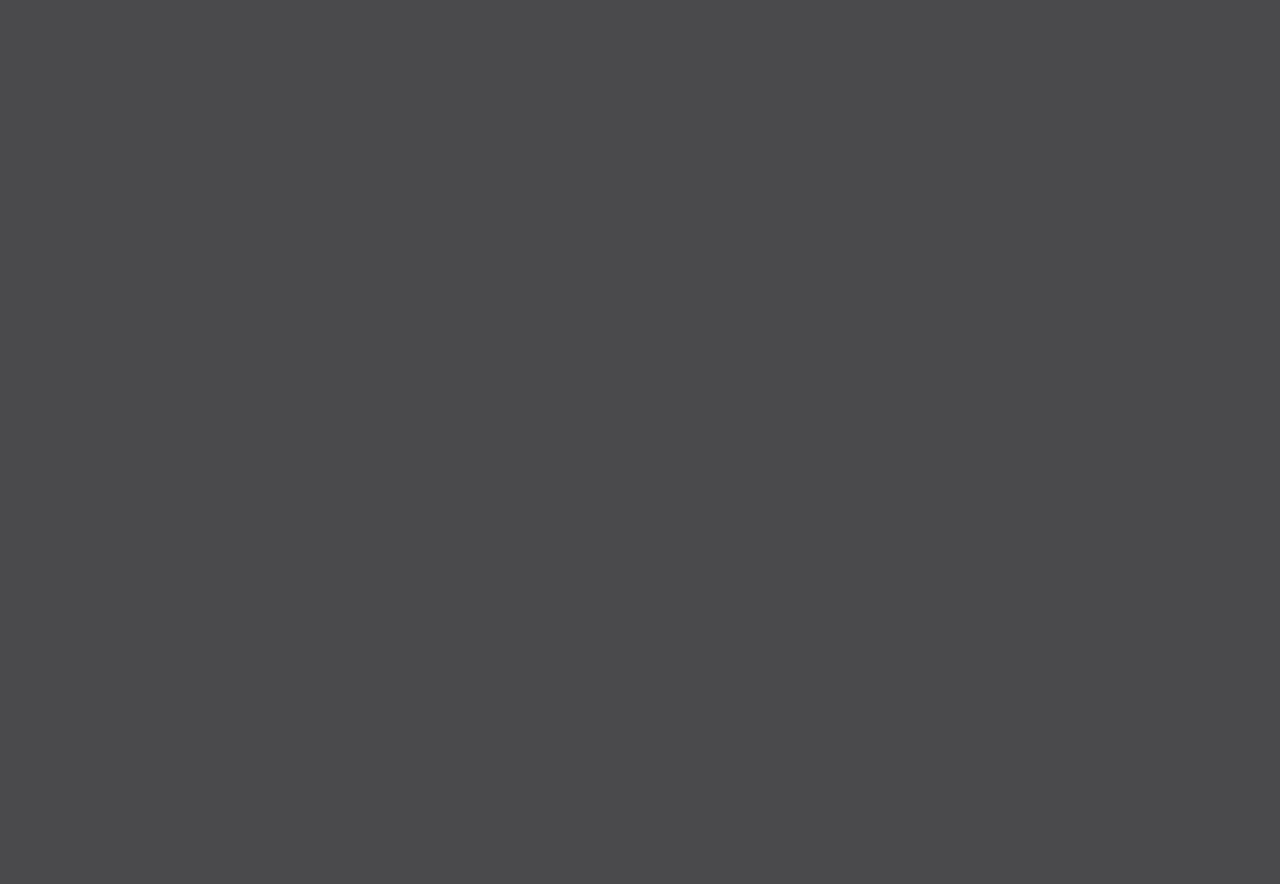
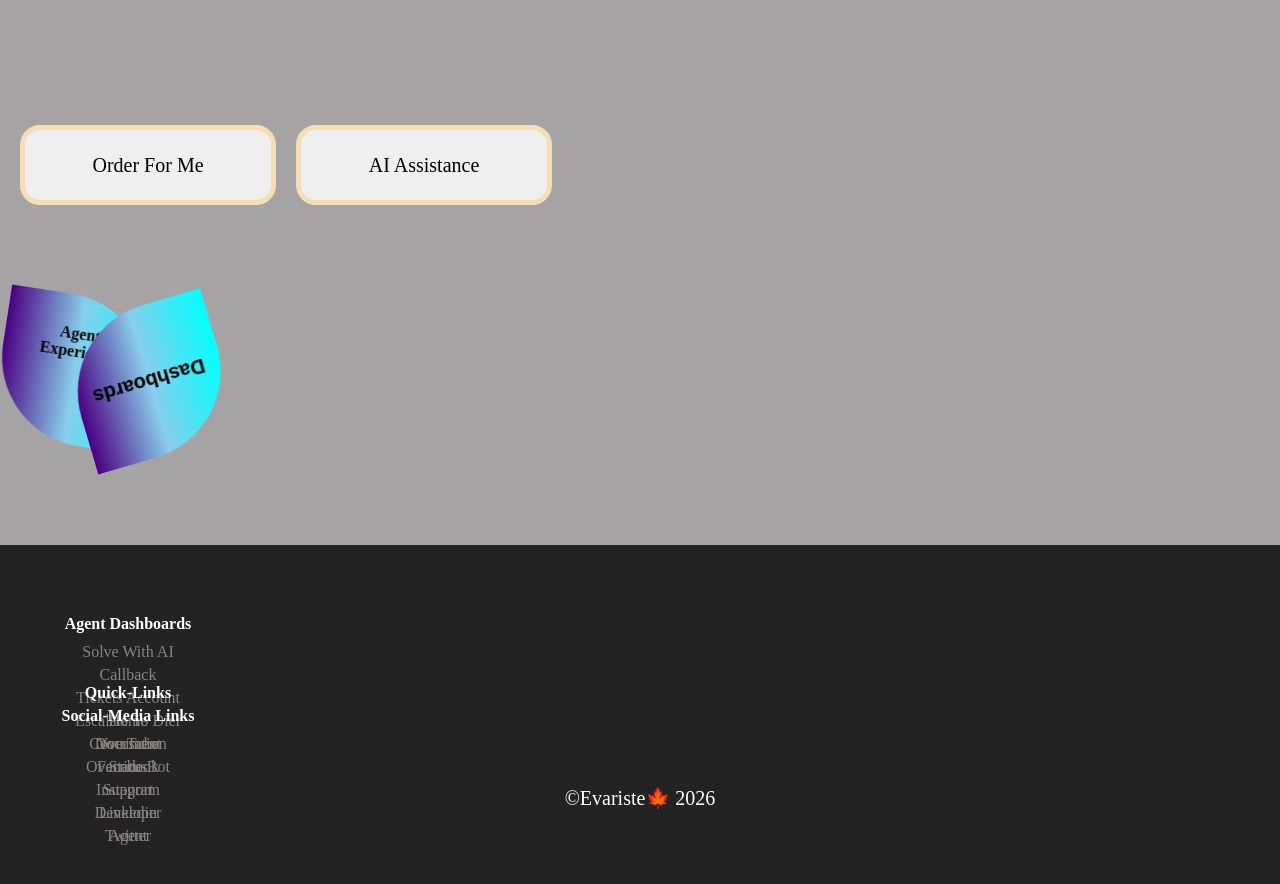
Before and after one commit to evariste123/my-website-from-reactjs, a React (Vite) app: page /agent in a window 1280 px wide. Shown: the part 320-1204 px from the top of the page. Before the commit the page ends 800 px from the top, so only its background shows below. Built offline with nearby package versions, Linux system fonts and the light colour scheme.

Commit message:
11th commit

```diff
--- a/src/component/home.jsx
+++ b/src/component/home.jsx
@@ -72,7 +72,6 @@ function Home() {
             </div>
         </form>
     </div>
-     <section className='af'>
         <div className='oth'>
             <div className='cool'>
             <a href="">trust center</a>
@@ -83,7 +82,6 @@ function Home() {
         </div>
         <div className='fte'>
             <div className='set'>
-                <p>©evariste🍁 leaf 2026</p>
                 <select id='syste'>
                     <option value="">system</option>
                     <option value="">dark</option>
@@ -91,7 +89,6 @@ function Home() {
                 </select>
             </div>
         </div>
-    </section>
             </section>
             <div className="lang">
                 <h2>language setting🌍</h2>
@@ -118,6 +115,9 @@ function Home() {
                     </select>
                 </div>
             </div>
+             <div className="pota">
+                <p>©Evariste🍁 2026</p>
+            </div>
         </div>
     )
 }
--- a/src/index.css
+++ b/src/index.css
@@ -1,6 +1,6 @@
 
 body{
-background-color: #4a4a4d;
+background-color: #002919;
   margin: none;
 }
 .navbar{
@@ -805,24 +805,24 @@ cursor: pointer;
 }
 .g{
   position: relative;
-  justify-self: left;
+ text-align: center;
   background-color: transparent;
   width: 20vw;
   height: auto;
-  bottom: 50px;
+  bottom: 40px;
 }
 .g h1{
   position: relative;
   text-align: center;
   font-size: 20px;
-  top: 120px;
+  top: 80px;
 }
 .link{
   position: relative;
   display: grid;
   text-align: center;
   flex: auto;
-  top: 100px;
+  top: 70px;
 }
 .link a{
   position: relative;
@@ -830,7 +830,7 @@ cursor: pointer;
   color: rgb(179, 179, 182);
   text-decoration: none;
   cursor: pointer;
-  top: 10px;
+
 }
 .link a:hover{
   position: relative;
@@ -840,24 +840,23 @@ cursor: pointer;
 }
 .su{
   position: absolute;
-  width: 20vw;
-  height: auto;
-  justify-self: center;
-  text-align: center;
-  background-color: transparent;
-  cursor: pointer;
-  bottom: 480px;
+  width: 30vw;
+  height: auto;
+  justify-self: center;
+  text-align: center;
+  background-color:transparent;
+  cursor: pointer;
+  bottom: 330px;
   flex: auto;
 }
 .su h1{
   position: relative;
   font-size: 20px;
-  top: 25px;
+ bottom: 10px;
   font-style: italic;
 }
 .s{
-  position: relative;
-  text-align: center;
+  gap: 0px;
   display: grid;
 }
 .s a{
@@ -866,7 +865,7 @@ cursor: pointer;
   color: rgb(165, 165, 167);
   flex: auto;
   cursor: pointer;
-  top: 15px;
+  bottom: 20px;
 }
 .s a:hover{
   position: relative;
@@ -881,7 +880,8 @@ cursor: pointer;
   width: 20vw;
   height: auto;
   text-align: center;
-  bottom:480px;
+  background-color: transparent;
+  bottom:330px;
   flex: auto;
   margin-right: 20px;
 }
@@ -913,6 +913,7 @@ cursor: pointer;
 .form1{
   position: relative;
   justify-self: center;
+  bottom: 80px;
 }
 .f h1{
   position: relative;
@@ -963,16 +964,12 @@ cursor: pointer;
     display: grid;
   }
 }
-.af{
-  position: relative;
-  background-color: transparent;
-  top: 0px;
-}
 .oth{
   position: relative;
   width: 60vw;
   height: auto;
   justify-self: left;
+  bottom: 60px;
 }
 .cool{
   position: relative;
@@ -996,22 +993,15 @@ cursor: pointer;
 }
 .fte{
   position: absolute;
-  justify-self: end;
-  top: 100px;
+  justify-self: right;
+  top: 400px;
 }
 .set{
   position: relative;
   text-align: center;
 }
-.set p{
-  position: relative;
- overflow-wrap: break-word;
-  top: 30px;
-}
 .set select{
   position: relative;
-  width: 10vw;
-  height: 6vh;
   border: 1px solid transparent;
   cursor: pointer;
   background-color: transparent;
@@ -1029,6 +1019,19 @@ cursor: pointer;
   color: white;
   text-align: center;
   border-radius: 10px;
+}
+.pota{
+  position: relative;
+  color: white;
+  top: 180px;
+  text-align: center;
+  justify-self: center;
+  margin-left: 20px;
+}
+.pota p{
+  position: relative;
+  font-size: medium;
+  bottom: 20px;
 }
 #login.login{
   position: relative;
@@ -1356,8 +1359,8 @@ top: 200px;
   background-color: #181717;
   color: white;
   width: 100vw;
-  height: 105vh;
-  top: 488px;
+  height: 75vh;
+  top: 470px;
   justify-self: center;
 }
 .header{
@@ -2601,7 +2604,7 @@ font-weight: 900;
 .lang{
   position: relative;
   color: white;
-  top: 300px;
+  top: 270px;
   justify-self: left;
 }
 .language{
@@ -2996,3 +2999,217 @@ text-align: center;
   font: 20px bold;
   color: rgb(65, 63, 63);
 }
+#agent.agent{
+  position: relative;
+  width: 100vw;
+  height: 125vh;
+  background-color: #a5a3a3;
+  top: 45px;
+  justify-self: center;
+}
+.agent p{
+  position: relative;
+  top: 50px;
+  color: #1b1b1b;
+  overflow-wrap: break-word;
+  text-align: center;
+  font: 20px bold
+}
+.agent1{
+  position: absolute;
+  top: 380px;
+  justify-self: center;
+}
+.agent1 button{
+  position: relative;
+  width: 20vw;
+  height: 10vh;
+  overflow-wrap: break-word;
+  font: 20px bold;
+  cursor: pointer;
+  text-transform: capitalize;
+  border: 5px solid wheat;
+  border-radius: 20px;
+  margin-left: 20px;
+}
+.agent1 button:hover{
+  position: relative;
+  background-color: #030303;
+  color: white;
+  transition: all ease-in 0.3s;
+}
+.agent2{
+  position: absolute;
+  justify-self: center;
+  top: 550px;
+  width: 150px;
+  text-align: center;
+  height: 150px;
+  border-radius: 0 90px 0 90px;
+  background: linear-gradient(to right,indigo,skyblue,cyan);
+  animation-timing-function: 300ms;
+  animation-duration: 15s;
+  animation-name: agent2;
+  animation-delay: 5s;
+  animation-iteration-count: infinite;
+}
+@keyframes agent2{
+  from{
+    transform: rotate(0deg);
+  }
+  to{
+    transform: rotate(360deg);
+  }
+}
+.agent2 b{
+  position: relative;
+  top: 30px;
+  color: #050505;
+  font: bold;
+}
+.agent3 button{
+  position: absolute;
+  top: 0px;
+  width: 150px;
+  border: none;
+  height: 150px;
+  background: linear-gradient(to right,cyan,skyblue,indigo);
+  border-radius: 90px 0 90px 0;
+  animation-timing-function: 300ms;
+  animation-duration: 10s;
+  animation-name: agent3;
+  animation-delay: 3s;
+  animation-iteration-count: infinite;
+}
+@keyframes agent3{
+  from{
+    transform: rotate(0deg);
+  }
+  to{
+    transform: rotate(360deg);
+  }
+}
+.agent3 h6{
+  position: relative;
+  color: black;
+  font-size: 20px;
+  font: bold;
+}
+.agent4{
+  position: absolute;
+  background-color: #242323;
+  width: 100vw;
+  top: 800px;
+  text-transform: capitalize;
+  height: 50vh;
+  justify-self: center;
+}
+.agent0{
+  position: relative;
+  width: 20vw;
+  height: auto;
+  text-align: center;
+  flex: auto;
+  top: 80px;
+  background-color: transparent;
+}
+.agent0 b{
+  position: relative;
+  color: white;
+  font: bold;
+  bottom: 10px;
+}
+.agent5{
+  display: grid;
+  gap: 5px;
+}
+.agent5 a{
+  position: relative;
+  color: #888484;
+  cursor: pointer;
+text-decoration: none;
+flex: auto;
+}
+.agent5 a:hover{
+  position: relative;
+  transition: all ease-in 0.3s;
+  color: #f7f4f4;
+  transform: translateY(2px);
+  padding-left: 2px;
+}
+.agent6{
+  position: absolute;
+  width: 20vw;
+  height: auto;
+  background-color: transparent;
+  justify-self: center;
+  bottom: 100px;
+  text-align: center;
+  text-transform: capitalize;
+  flex: auto;
+}
+.agent6 b{
+  position: relative;
+  color: white;
+  bottom: 10px;
+  font: bold;
+}
+.agent7{
+  display: grid;
+  gap: 5px;
+}
+.agent7 a{
+  position: relative;
+  color: #888484;
+  text-decoration: none;
+  cursor: pointer;
+}
+.agent7 a:hover{
+  position: relative;
+  transition: all ease-in 0.3s;
+  color: #fffcfc;
+  transform: translateY(2px);
+  padding-left: 2px;
+}
+.agent8{
+  position: absolute;
+  width: 20vw;
+  height: auto;
+  justify-self: right;
+  text-align: center;
+  text-transform: capitalize;
+  bottom: 100px;
+}
+.agent8 b{
+  position: relative;
+  color: white;
+  bottom: 10px;
+  font: bold;
+}
+.agent9{
+  display: grid;
+  gap: 5px;
+}
+.agent9 a{
+  position: relative;
+ color: #888484;
+ text-decoration: none;
+ cursor: pointer;
+ text-transform: capitalize;
+}
+.agent9 a:hover{
+  position: relative;
+  transition: all ease-in 0.3s;
+  color: white;
+  transform: translateY(2px);
+  padding-left: 2px;
+}
+.agent10{
+  position: relative;
+  top: 20px;
+}
+.agent10 p{
+  position: relative;
+  color: white;
+   font: bold;
+}
--- a/src/page/agent.jsx
+++ b/src/page/agent.jsx
@@ -2,10 +2,61 @@ import React from "react";
 import Header from "../component1/header";
 function Agent(){
     return(
-        <div>
+        <section className="agent" id="agent">
             <Header/>
-            <h1>welcome to my agent</h1>
-        </div>
+            <p>
+                Agent Experience (AX) on a website refers to the digital environment,<br />tool,and workflows designed specifically for customer support agents, <br />
+                 sales representatives, or AI agents to efficiently interact with users, <br /> manage data, and resolve issues. A strong agent experience goes beyond just a <br />
+                 "contact form"; it involves an optimized, often, AI-powered interface <br /> that reduces cognitive load, minimizes toggling between systems, and boosts productivity.
+            </p>
+            <div className="agent1">
+                <a href=""><button className="button">Order for me</button></a>
+                <a href=""><button className="button">AI assistance</button></a>
+            </div>
+            <div className="agent2">
+                <b>Agent <br /> Experience</b>
+                <div className="agent3">
+                   <a href=""><button className="button"> <h6>Dashboards</h6></button></a>
+                </div>
+            </div>
+            <section className="agent4">
+                <div className="agent0">
+                <b>Agent Dashboards</b>
+                <div className="agent5">
+                    <a href="">solve with AI</a>
+                    <a href="">Callback</a>
+                    <a href="">tickets Account</a>
+                    <a href="">Escalate to dier</a>
+                    <a href="">coversation</a>
+                    <a href="">Override bot</a>
+                </div>
+                </div>
+                <div className="agent6">
+                    <b>quick-links</b>
+                    <div className="agent7">
+                        <a href="/home">home</a>
+                        <a href="/document">document</a>
+                        <a href="/status">status</a>
+                        <a href="/suppot">support</a>
+                        <a href="/developer">developer</a>
+                        <a href="/agent">agent</a>
+                    </div>
+                </div>
+                <div className="agent8">
+                    <b>social-media links</b>
+                    <div className="agent9">
+                    <a href="https://www.youtube.com/@evaristebapfekurera5995">you tube</a>
+                    <a href="https://www.facebook.com/evariste.arrogent.ever">facebook</a>
+                    <a href="https://www.instagram.com/evari_ste2025/">instagram</a>
+                    <a href="https://www.linkedin.com/in/evariste-bapfekurera-a3700b2b0/">linkedin</a>
+                    <a href="https://x.com/EBapfekure3">twitter</a>
+                    </div>
+                </div>
+                <div className="agent10">
+                    <p>©Evariste🍁 2026</p>
+                </div>
+            </section>
+        </section>
     )
 }
 export default Agent
```
